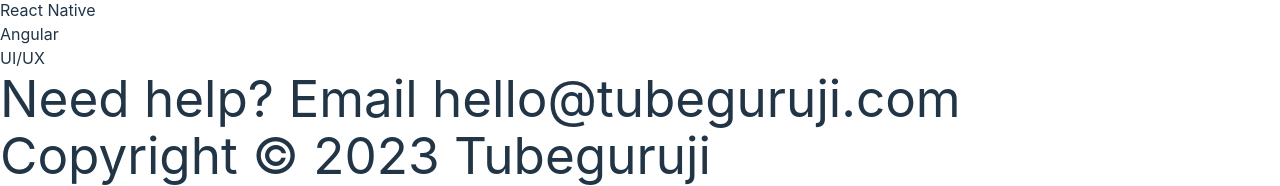
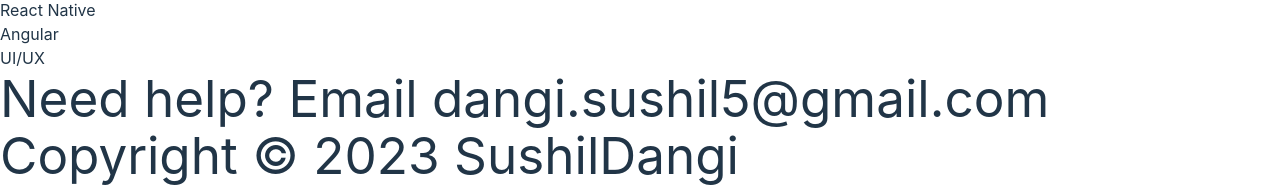
Before and after one commit to finnozo/blog, a React (Vite) app: page / in a window 1280 px wide. Shown: the part 823-1009 px from the top of the page. Built offline with nearby package versions, Linux system fonts and the light colour scheme; no server answers.

Commit message:
Footer done changes

```diff
--- a/src/components/Footer.jsx
+++ b/src/components/Footer.jsx
@@ -1,11 +1,12 @@
 import React from "react";
 
 const Footer = () => {
+  const currentYear = new Date().getFullYear();
   return (
     <div className="bg-gray-200 text-center">
       <h1 className="text-[14px] p-10">
-        Need help? Email hello@tubeguruji.com<br></br>
-        Copyright © 2023 Tubeguruji
+        Need help? Email dangi.sushil5@gmail.com<br></br>
+        Copyright © {currentYear} SushilDangi
       </h1>
     </div>
   );
```
